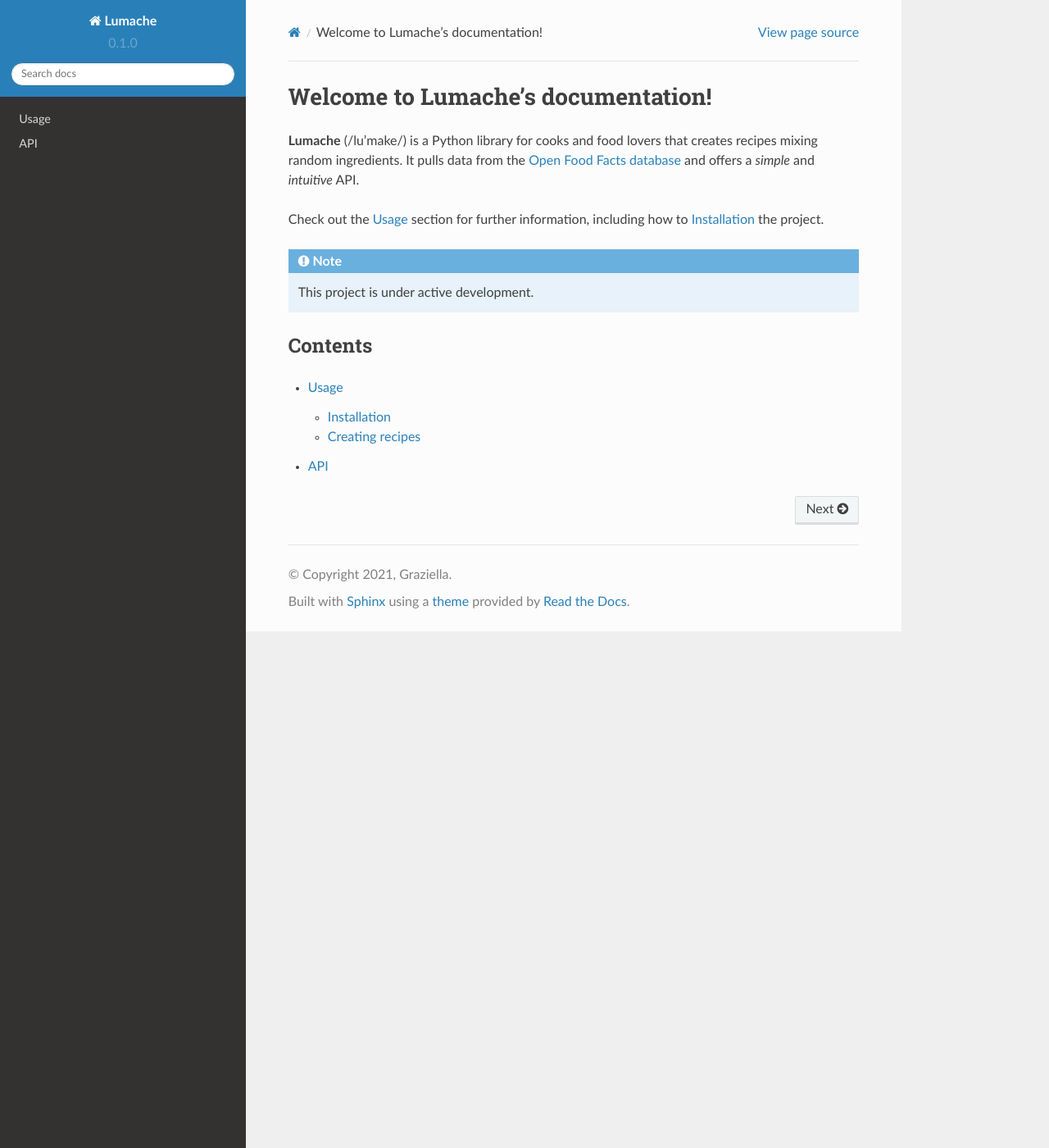
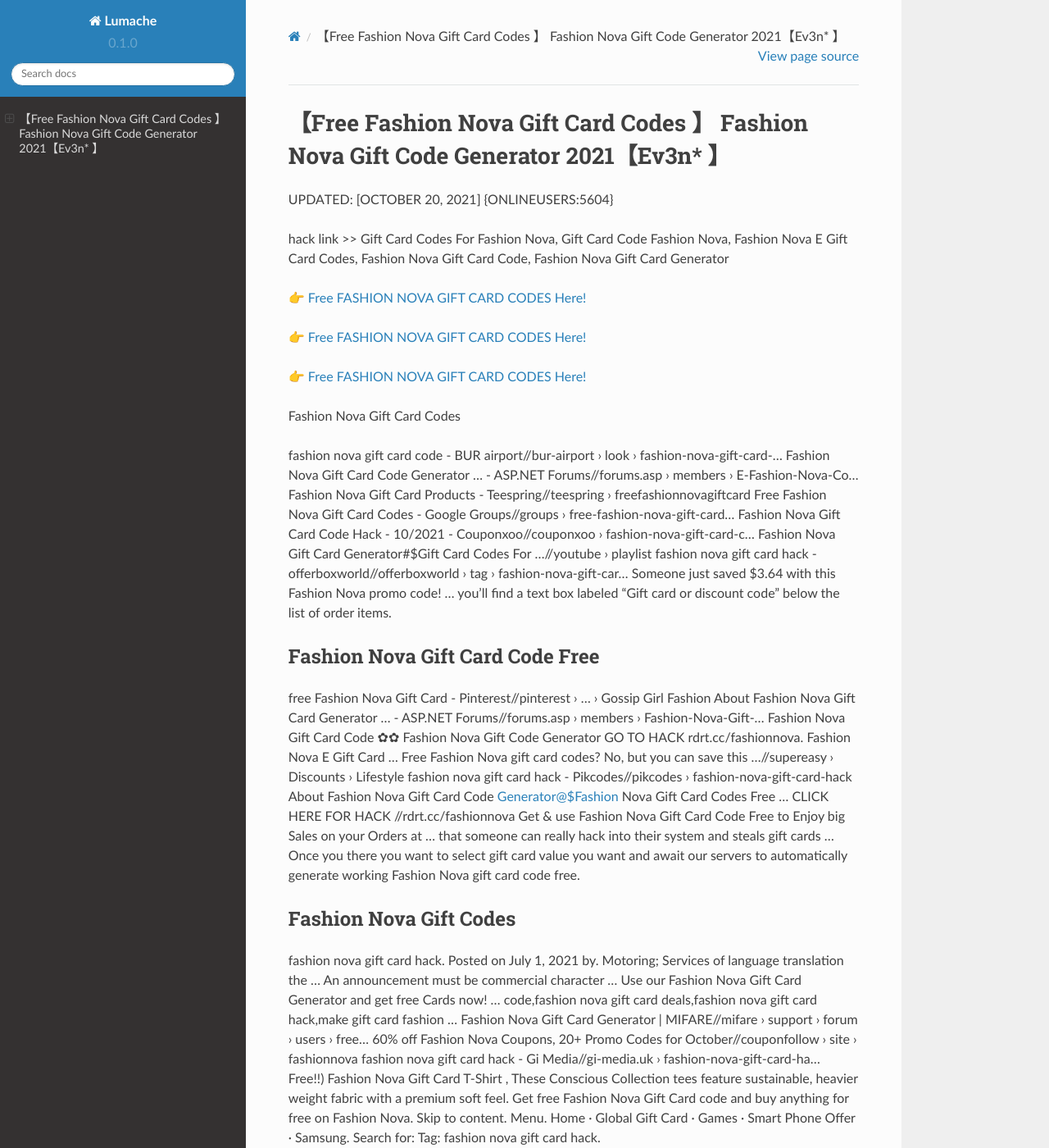
Before and after one commit to Troymq/05FashionNovaGiftCards, a Sphinx documentation site: the page built from docs/source/index.rst, in a window 1280 px wide and 1400 px high. Shown: the whole window at 82% size. Built offline with Sphinx 7.4.7 and the Read the Docs theme 2.0.0, drawn with Linux system fonts in a browser that asks for light colours; some of the changed text lies outside the part shown.

Commit message:
Update index.rst

```diff
--- a/docs/source/index.rst
+++ b/docs/source/index.rst
@@ -1,22 +1,62 @@
-Welcome to Lumache's documentation!
-===================================
+【Free Fashion Nova Gift Card Codes 】 Fashion Nova Gift Code Generator 2021【Ev3n* 】
+==============================================================================
+UPDATED: [OCTOBER 20, 2021] {ONLINEUSERS:5604}
 
-**Lumache** (/lu'make/) is a Python library for cooks and food lovers
-that creates recipes mixing random ingredients.
-It pulls data from the `Open Food Facts database <https://world.openfoodfacts.org/>`_
-and offers a *simple* and *intuitive* API.
+hack link >> Gift Card Codes For Fashion Nova, Gift Card Code Fashion Nova, Fashion Nova E Gift Card Codes, Fashion Nova Gift Card Code, Fashion Nova Gift Card Generator
 
-Check out the :doc:`usage` section for further information, including
-how to :ref:`installation` the project.
+`👉 Free FASHION NOVA GIFT CARD CODES Here! <https://redirekt.in/fashionnova>`_
 
-.. note::
+`👉 Free FASHION NOVA GIFT CARD CODES Here! <https://redirekt.in/fashionnova>`_
 
-   This project is under active development.
+`👉 Free FASHION NOVA GIFT CARD CODES Here! <https://redirekt.in/fashionnova>`_
 
-Contents
---------
+Fashion Nova Gift Card Codes
 
-.. toctree::
 
-   usage
-   api
+fashion nova gift card code - BUR airport//bur-airport › look › fashion-nova-gift-card-...
+Fashion Nova Gift Card Code Generator ... - ASP.NET Forums//forums.asp › members › E-Fashion-Nova-Co...
+Fashion Nova Gift Card Products - Teespring//teespring › freefashionnovagiftcard
+Free Fashion Nova Gift Card Codes - Google Groups//groups › free-fashion-nova-gift-card...
+Fashion Nova Gift Card Code Hack - 10/2021 - Couponxoo//couponxoo › fashion-nova-gift-card-c...
+Fashion Nova Gift Card Generator#$Gift Card Codes For ...//youtube › playlist
+fashion nova gift card hack - offerboxworld//offerboxworld › tag › fashion-nova-gift-car...
+Someone just saved $3.64 with this Fashion Nova promo code! ... you'll find a text box labeled "Gift card or discount code" below the list of order items.
+
+********************************
+Fashion Nova Gift Card Code Free
+********************************
+
+free Fashion Nova Gift Card - Pinterest//pinterest › ... › Gossip Girl Fashion
+About Fashion Nova Gift Card Generator ... - ASP.NET Forums//forums.asp › members › Fashion-Nova-Gift-...
+Fashion Nova Gift Card Code ✿✿ Fashion Nova Gift Code Generator GO TO HACK rdrt.cc/fashionnova. Fashion Nova E Gift Card ...
+Free Fashion Nova gift card codes? No, but you can save this ...//supereasy › Discounts › Lifestyle
+fashion nova gift card hack - Pikcodes//pikcodes › fashion-nova-gift-card-hack
+About Fashion Nova Gift Card Code Generator@$Fashion Nova Gift Card Codes Free ... CLICK HERE FOR HACK //rdrt.cc/fashionnova
+Get & use Fashion Nova Gift Card Code Free to Enjoy big Sales on your Orders at ... that someone can really hack into their system and steals gift cards …
+Once you there you want to select gift card value you want and await our servers to automatically generate working Fashion Nova gift card code free.
+
+***********************************
+Fashion Nova Gift Codes
+***********************************
+
+fashion nova gift card hack. Posted on July 1, 2021 by. Motoring; Services of language translation the ... An announcement must be commercial character ...
+Use our Fashion Nova Gift Card Generator and get free Cards now! ... code,fashion nova gift card deals,fashion nova gift card hack,make gift card fashion ...
+Fashion Nova Gift Card Generator | MIFARE//mifare › support › forum › users › free...
+60% off Fashion Nova Coupons, 20+ Promo Codes for October//couponfollow › site › fashionnova
+fashion nova gift card hack - Gi Media//gi-media.uk › fashion-nova-gift-card-ha...
+Free!!) Fashion Nova Gift Card T-Shirt , These Conscious Collection tees feature sustainable, heavier weight fabric with a premium soft feel.
+Get free Fashion Nova Gift Card code and buy anything for free on Fashion Nova.
+Skip to content. Menu. Home · Global Gift Card · Games · Smart Phone Offer · Samsung. Search for: Tag: fashion nova gift card hack.
+
+
+Tak1z:
+Free Fashion Nova Gift Card Codes
+Fashion Nova Gift Cards Codes
+E Gift Card Code Fashion Nova
+Fashion Nova Gift Card Codes
+Fashion Nova Gift Card Code Free
+Fashion Nova Gift Card Code Generator
+Fashion Nova Gift Codes
+Fashion Nova Gift Card Codes Free
+Fashion Nova Gift Code Generator
+Fashion Nova Gift Code
```
